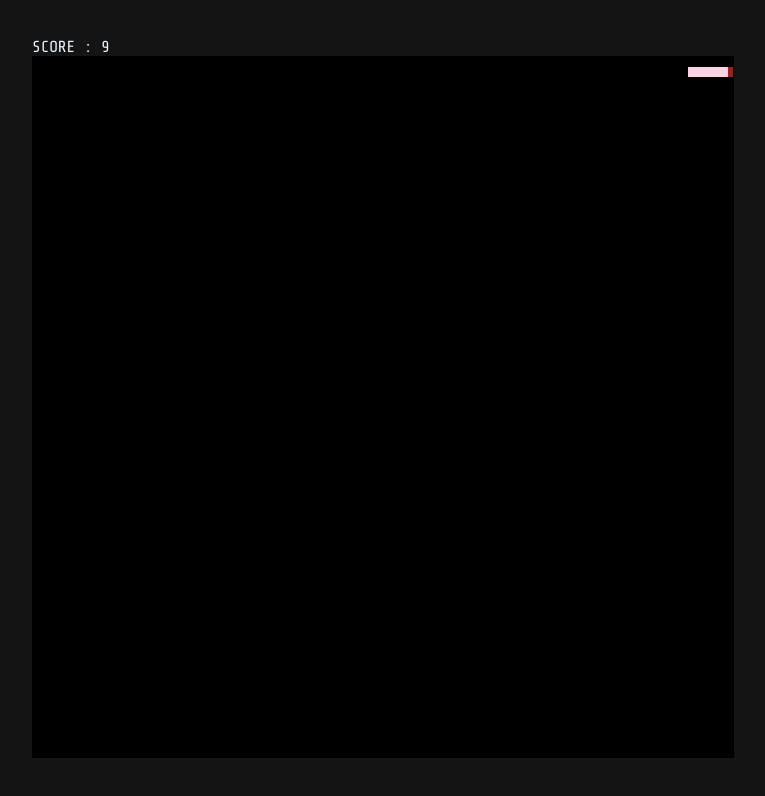
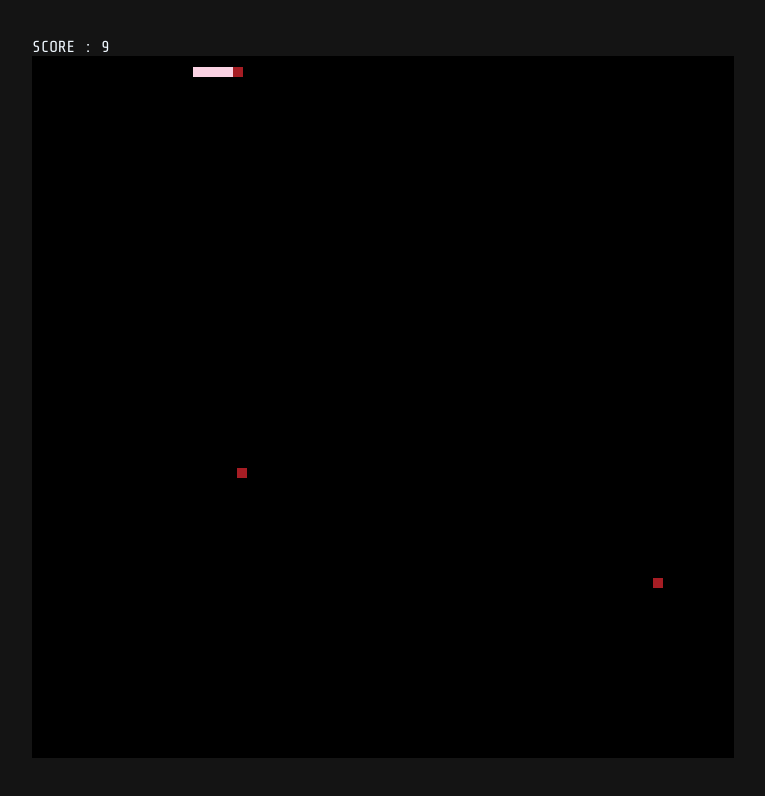
Before and after one commit to muhajirinlpu/snake-game, a plain HTML site: page index.html in a window 1280 px wide. Shown: the whole page, without its empty margins (257-1022 px from the left). Drawn offline with Linux system fonts and the light colour scheme.

Commit message:
add foods

```diff
--- a/script.js
+++ b/script.js
@@ -1,6 +1,6 @@
 const PRIMARY_COLOR = '#fad2e3', SECONDARY_COLOR = '#a61d24'
   WIDTH = 700, HEIGHT = 700,
-  SPEED = 5,
+  SPEED = 0.5,
   DIRECTION_UP = 'up', DIRECTION_DOWN = 'down', DIRECTION_LEFT = 'left', DIRECTION_RIGHT = 'right'
 
 const canvas = document.getElementById('game'),
@@ -19,25 +19,48 @@ class Body {
     this.direction = direction
   }
 
-  isCollide(those) {
+  isCollide (those) {
     return this.x < those.x + those.w && this.x + this.w > those.x &&
       this.y < those.y + those.h && this.y + this.h > those.y
   }
 }
 
+class Food {
+  static initRandom () {
+    function getRandomInt(min, max) {
+      min = Math.ceil(min);
+      max = Math.floor(max);
+      return Math.floor(Math.random() * (max - min)) + min; //The maximum is exclusive and the minimum is inclusive
+    }
+
+    return new Food({
+      x: getRandomInt(20, WIDTH - 20),
+      y: getRandomInt(20, HEIGHT - 20)
+    })
+  }
+
+  constructor ({ x = 20, y = 20, w = 10, h = 10 }) {
+    this.x = x
+    this.y = y
+    this.w = w
+    this.h = h
+  }
+}
+
 class Game {
   constructor () {
-    this.body = []
-    // this.foods = []
+    this.snake = []
+    this.foods = []
 
-    // generate 5 body part of snakes
+    // generate 5 snake part of snakes
     for (let i = 5; i > 0; i--)
-      this.body.push(new Body({ x: 10 * i, y: 10, direction: 'right' }))
+      this.snake.push(new Body({ x: 10 * i, y: 10, direction: 'right' }))
   }
 
   compute () {
+    // ### SNAKE ZONE
     // move bodyPart through their direction
-    for (const bodyPart of this.body) {
+    for (const bodyPart of this.snake) {
       switch (bodyPart.direction) {
         case DIRECTION_UP: bodyPart.y -= SPEED; break
         case DIRECTION_DOWN: bodyPart.y += SPEED; break
@@ -46,14 +69,31 @@ class Game {
       }
     }
     // direction process
-    for (let i = this.body.length - 1; i > -1; i--) {
-      const bodyPart = this.body[i]
+    for (let i = this.snake.length - 1; i > -1; i--) {
+      const bodyPart = this.snake[i]
       if (i === 0 && state.direction !== null) {
         bodyPart.direction = state.direction
-      } else if (i !== 0 && bodyPart.direction !== this.body[i - 1].direction &&
-        (this.body[i - 1].x === bodyPart.x || this.body[i - 1].y === bodyPart.y)) {
-        bodyPart.direction = this.body[i - 1].direction
+      } else if (i !== 0 && bodyPart.direction !== this.snake[i - 1].direction &&
+        (this.snake[i - 1].x === bodyPart.x || this.snake[i - 1].y === bodyPart.y)) {
+        bodyPart.direction = this.snake[i - 1].direction
       }
+    }
+
+    // ### FOODS ZONE
+    // check if snake collide with food
+
+    // generate foods
+    if (this.foods.length < 2) {
+      let food = null
+      while (food === null) {
+        food = Food.initRandom()
+        for (const snakeBody of this.snake) {
+          if (snakeBody.isCollide(food)) {
+            food = null
+          }
+        }
+      }
+      this.foods.push(food)
     }
   }
 
@@ -62,25 +102,28 @@ class Game {
 
     // draw snakes
     context.fillStyle = SECONDARY_COLOR
-    for (const { x, y, w, h } of this.body) {
+    for (const { x, y, w, h } of this.snake) {
       context.fillRect(x, y, w, h)
       context.fillStyle = PRIMARY_COLOR
+    }
+
+    context.fillStyle = SECONDARY_COLOR
+    for (const { x, y, w, h } of this.foods) {
+      context.fillRect(x, y, w, h)
     }
   }
 
   get continue () {
     const isSnakeHeadDoesNotCollidedWithTheWall = () => {
-      const snakeHead = this.body[0]
+      const snakeHead = this.snake[0]
       return snakeHead.x + snakeHead.w <= WIDTH && snakeHead.y + snakeHead.h <= HEIGHT &&
         snakeHead.x > 0 && snakeHead.y > 0
     }
 
     const isSnakeHeadDoesNotCollidedWithTail = () => {
-      const snakeHead = this.body[0]
-      for (let i = 2; i < this.body.length; i++) {
-        const snakeTail = this.body[i]
-        // console.log(i, snakeHead.isCollide(this.body[i]))
-        // console.table([snakeHead, this.body[i]])
+      const snakeHead = this.snake[0]
+      for (let i = 2; i < this.snake.length; i++) {
+        const snakeTail = this.snake[i]
         if (snakeHead.isCollide(snakeTail))
           return false
       }
@@ -90,8 +133,6 @@ class Game {
     return isSnakeHeadDoesNotCollidedWithTheWall() && isSnakeHeadDoesNotCollidedWithTail()
   }
 }
-
-const game = new Game()
 
 window.onkeydown = e => {
   if ((e.code === 'ArrowUp' || e.code === 'KeyW') && state.direction !== DIRECTION_DOWN) {
@@ -105,6 +146,8 @@ window.onkeydown = e => {
   }
 }
 
+const game = new Game()
+
 // start loop
 const loop = () => {
   game.compute()
--- a/style.css
+++ b/style.css
@@ -20,10 +20,6 @@ html, body {
     align-items: center;
 }
 
-.container {
-
-}
-
 #game {
     background-color: black;
     border: 1px solid black;
```
